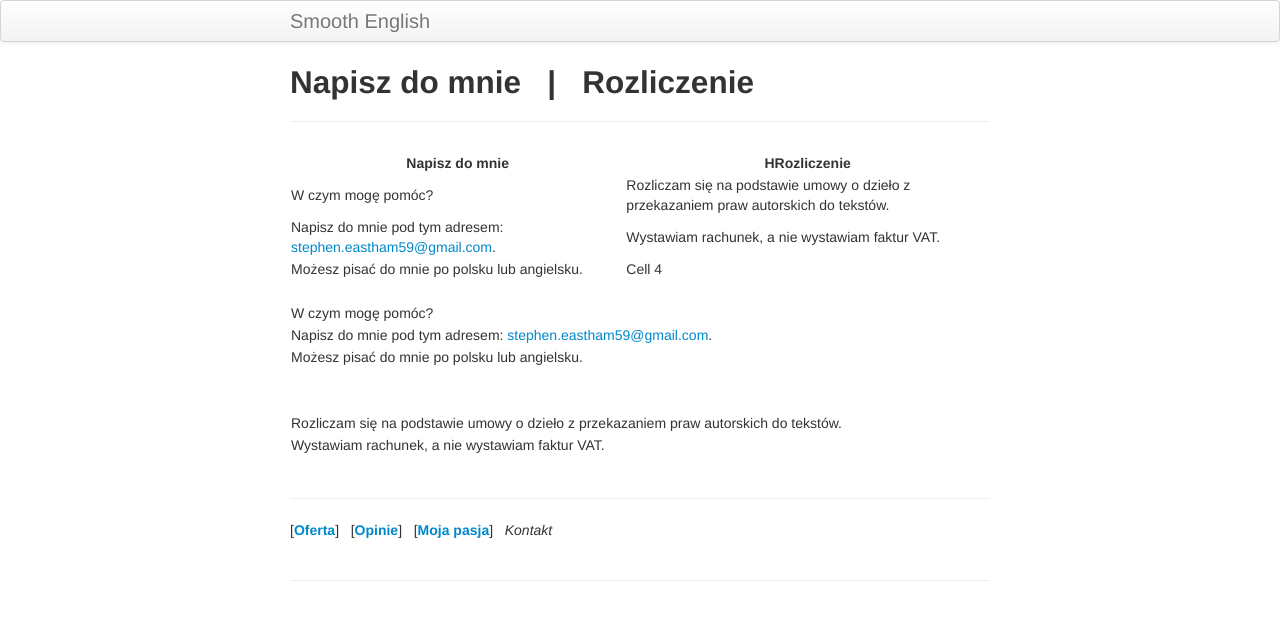
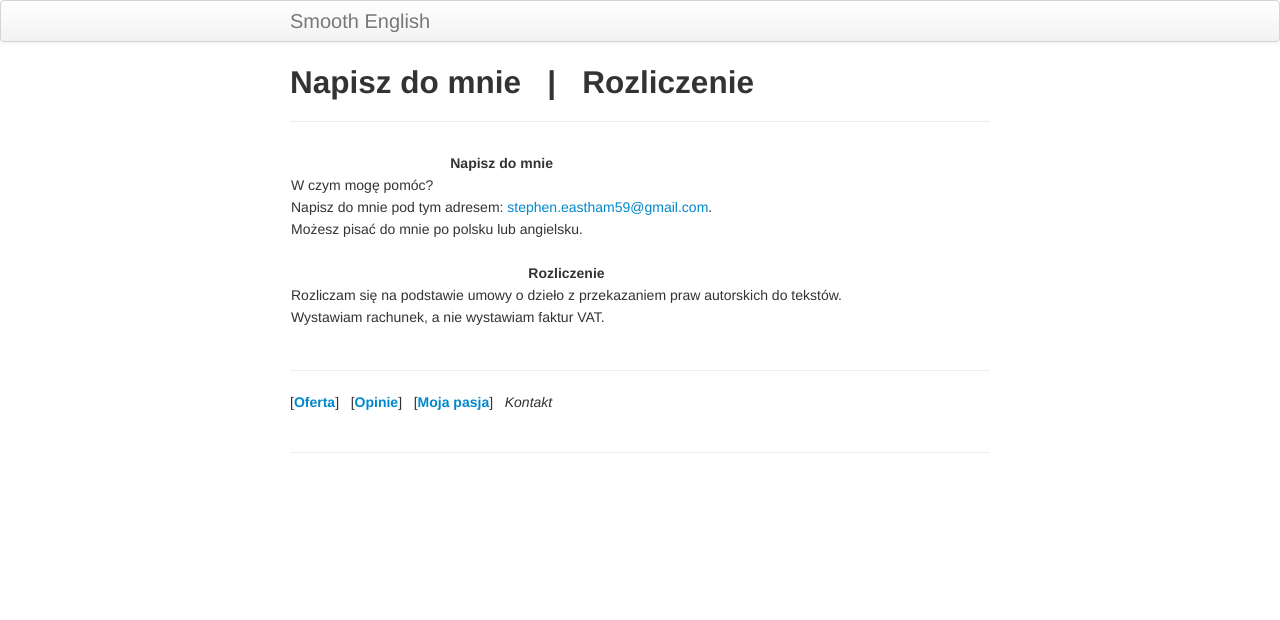
Before and after one commit to StephenEastham/StephenEastham.github.io, a Jekyll site: the page built from pages/kontakt.md, in a window 1280 px wide. Shown: the top 620 px of the page. Built offline with Jekyll 4.4.1, drawn with Linux system fonts in a browser that asks for light colours.

Commit message:
Update kontakt.md

```diff
--- a/pages/kontakt.md
+++ b/pages/kontakt.md
@@ -4,25 +4,14 @@ title: Napisz do mnie &#xA0; | &#xA0; Rozliczenie
 description:
 ---
 
-
-Napisz do mnie | HRozliczenie
----------|---------
-W czym mogę pomóc?   | Rozliczam się na podstawie umowy o dzieło z przekazaniem praw autorskich do tekstów.
-Napisz do mnie pod tym adresem: <stephen.eastham59@gmail.com>.    | Wystawiam rachunek, a nie wystawiam faktur VAT.
-Możesz pisać do mnie po polsku lub angielsku.    | Cell 4
-
-
-
-
-
-|
+Napisz do mnie|
 ---------|
 W czym mogę pomóc? |
 Napisz do mnie pod tym adresem: <stephen.eastham59@gmail.com>. |
 Możesz pisać do mnie po polsku lub angielsku. |
 |
 
-|
+Rozliczenie|
 ---------|
 Rozliczam się na podstawie umowy o dzieło z przekazaniem praw autorskich do tekstów.|
 Wystawiam rachunek, a nie wystawiam faktur VAT.|
```
